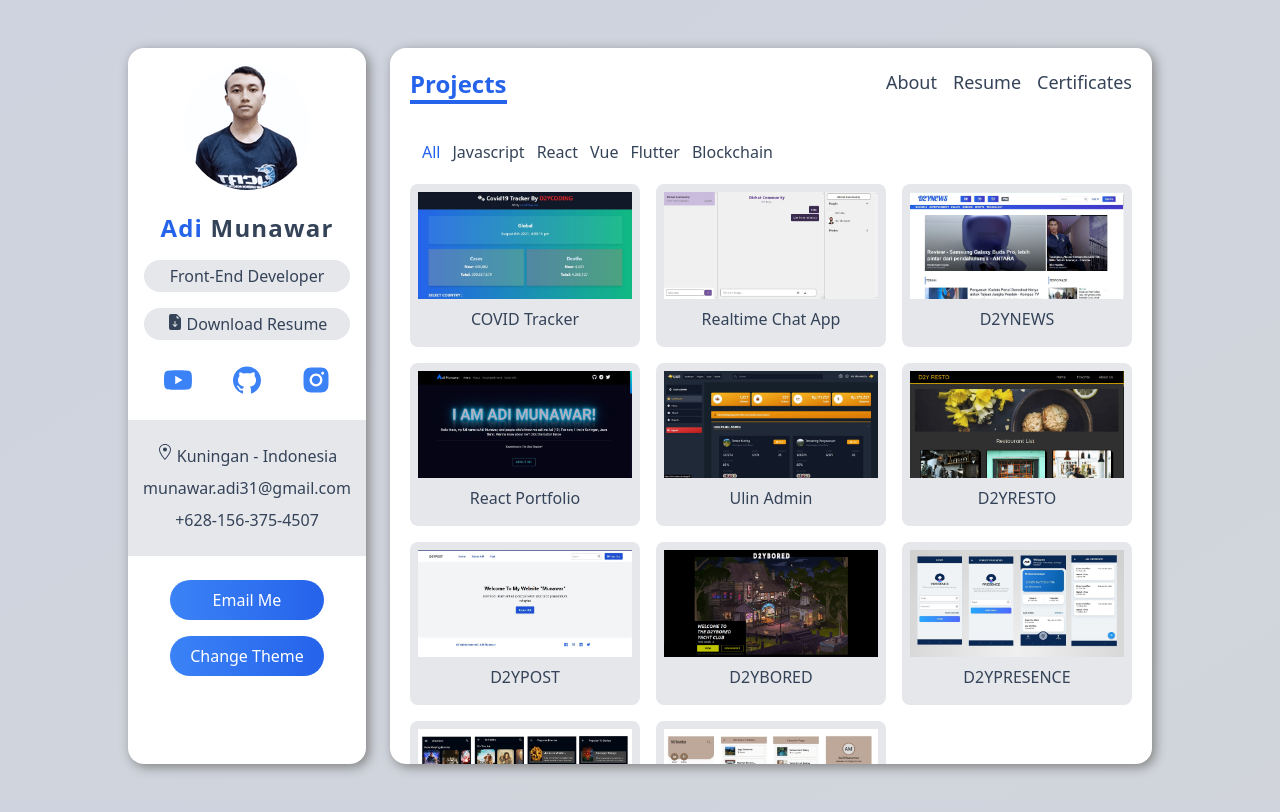
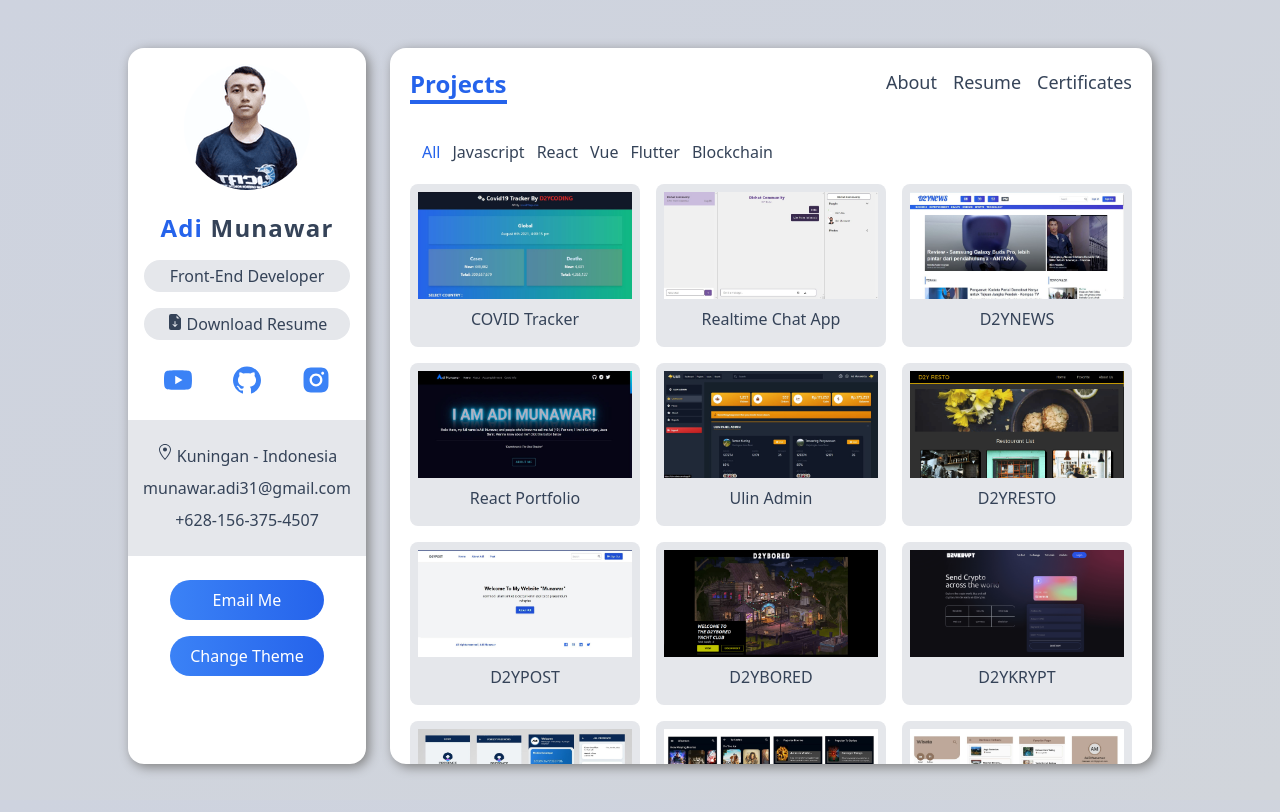
Before and after one commit to AdiMunawar31/next-tailwindcss, a Next.js app: page /projects in a window 1280 px wide. Built offline with nearby package versions, Linux system fonts and the light colour scheme.

Commit message:
add d2ykrypt project

```diff
--- a/data.ts
+++ b/data.ts
@@ -210,6 +210,16 @@ export const projects: IProject[] = [
     key_techs: ["React"],
   },
   {
+    name: "D2YKRYPT",
+    image_path: "/images/d2ykrypt.png",
+    deployed_url: "https://d2ykrypt.vercel.app/",
+    github_url: "https://github.com/AdiMunawar31/d2ykrypt",
+    category: ["react", "blockchain"],
+    description:
+      "Tried ML with JS :) | this app classifies a color using CNN algorithm in browser",
+    key_techs: ["React"],
+  },
+  {
     name: "D2YPRESENCE",
     image_path: "/images/d2ypresence.jpg",
     deployed_url: "#",
```
Also changed, not shown: public/images/d2ykrypt.png (added).
